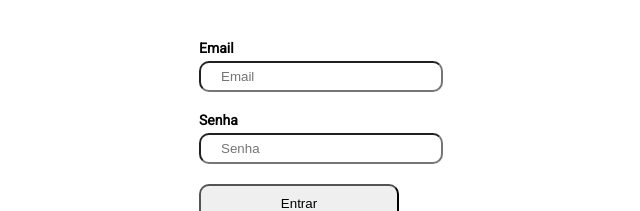
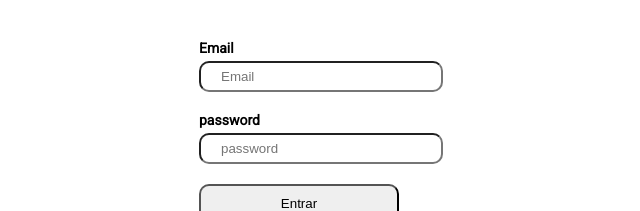
Before and after one commit to iagoPinheiro1401/authentication, a Next.js app: page / in a window 1280 px wide. Both pictures are taken after a click on the element "Já tem uma conta? Faça login". Shown: the top 211 px of the page, without its empty margins (319-959 px from the left). Built offline with nearby package versions, Linux system fonts and the light colour scheme.

Commit message:
criado sistema de login

```diff
--- a/modules/user/user.schema.js
+++ b/modules/user/user.schema.js
@@ -7,3 +7,8 @@ export const signupSchema = Joi.object({
     ddd: Joi.number().required().min(2).message('No mínimno {{#limit}} caracteres'),
     telefone: Joi.number().required().min(8).message('No mínimo {{#limit}} caracteres')
 })
+
+export const loginSchema = Joi.object({
+    email: Joi.string().required().max(155).message('No máximo {{#limit}} caracteres'),
+    senha: Joi.string().required().max(20).message('No máximo {{#limit}} caracteres').min(6).message('No mínimo {{#limit}} caracteres'),
+})
--- a/modules/user/user.service.js
+++ b/modules/user/user.service.js
@@ -23,7 +23,7 @@ export const login = async (body) => {
 
          if (!user) throw new Error("not found")
          const passwordIsCorrect = comparePassword(body.senha, user.senha)
-         if (!passwordIsCorrect) throw new Error("senha incorreta")
+         if (!passwordIsCorrect) throw new Error('password incorrect')
 
          return user
 
--- a/pages/api/user/login.js
+++ b/pages/api/user/login.js
@@ -4,13 +4,8 @@ import { withIronSessionApiRoute } from 'iron-session/next'
 import createHandler from '../../../lib/middleware/nextConnect'
 import validate from '../../../lib/middleware/validation'
 import { login } from '../../../modules/user/user.service'
-
+import { loginSchema } from '../../../modules/user/user.schema'
 import { ironConfig } from '../../../lib/middleware/ironSession'
-
-const loginSchema = Joi.object({
-    email: Joi.string().required(),
-    senha: Joi.string().required()
-})
 
 const handler = createHandler()
 
@@ -24,7 +19,7 @@ handler.post(validate({ body: loginSchema }), async (req, res) => {
         res.send({ ok: true })
     } catch (err) {
         console.error(err)
-        throw err
+        return res.status(400).send(err.message)
     }
 })
 
--- a/src/components/forms/LoginForm.jsx
+++ b/src/components/forms/LoginForm.jsx
@@ -1,4 +1,10 @@
 import styled from "styled-components"
+import { useForm } from 'react-hook-form'
+import { joiResolver } from '@hookform/resolvers/joi'
+import axios from 'axios'
+import { useState } from "react"
+
+import { loginSchema } from "../../../modules/user/user.schema"
 
 import Input from "../input/Input"
 import Button from "../input/Button"
@@ -8,17 +14,43 @@ const Form = styled.form`
     flex-direction: column;
 `
 
-const handleForm = () => {
-    console.log("entrou")
-    event.preventDefault()
-}
+export default function LoginForm() {
 
-export default function LoginForm() {
+    const { register, handleSubmit, formState: { errors }, setError } = useForm({
+        resolver: joiResolver(loginSchema)
+     })
+
+     const [loginInfo, setloginInfo] = useState(null)
+
+     const onSubmit = async (data) => {
+        try {
+            const response = await axios.post(
+              `${process.env.NEXT_PUBLIC_API_URL}/api/user/login`,
+              data
+            );
+
+            if (response.status === 200) {
+              const { createdAt, updatedAt, lastLogin } = response.data;
+              setloginInfo({ createdAt, updatedAt, lastLogin });
+            }
+        } catch (err){
+            if (err.response.data === 'password incorrect') {
+                setError('senha', {
+                    message: 'A senha está incorreta'
+                })
+            } else if (err.response.data === 'not found') {
+                setError('email', {
+                    message: 'Email não encontrado'
+                })
+            }
+        }
+     }
+
     return(
-        <Form>
-            <Input label="Email" />
-            <Input  type="password" label="Senha"/>
-            <Button onClick={handleForm}>Entrar</Button>
+        <Form onSubmit={handleSubmit(onSubmit)}>
+            <Input label="Email" {...register('email')} error={errors.email}/>
+            <Input  label="password" type="password" {...register('senha')} error={errors.senha}/>
+            <Button>Entrar</Button>
         </Form>
     )
 }
```
